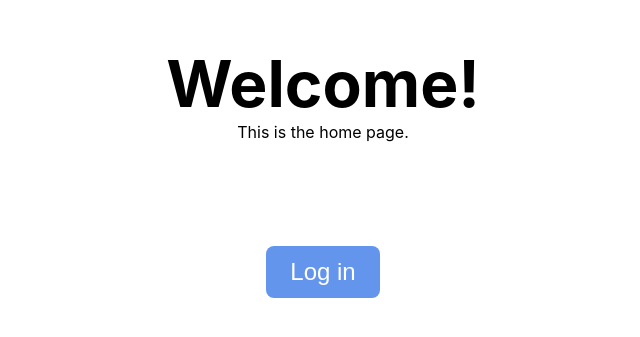
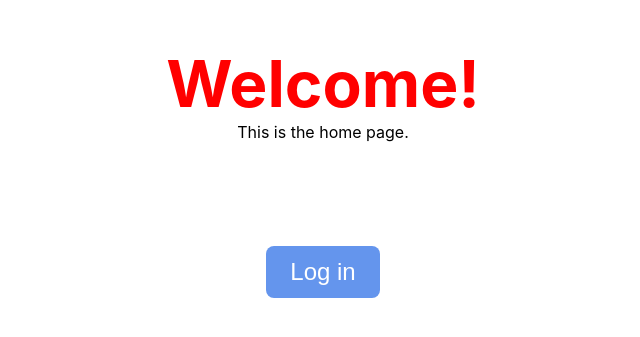
Before and after one commit to zitlallyalmazan/react-login-demo, a React (Create React App) app: page / in a window 1280 px wide. Shown: the part 177-514 px from the top of the page, without its empty margins (317-957 px from the left). Built offline with nearby package versions, Linux system fonts and the light colour scheme.

Commit message:
changed-css-styling

```diff
--- a/src/App.css
+++ b/src/App.css
@@ -11,6 +11,16 @@
   flex-direction: column;
   font-size: 64px;
   font-weight: bolder;
+  align-items: center;
+  justify-content: center;
+}
+
+.titleContainer {
+  display: flex;
+  flex-direction: column;
+  font-size: 64px;
+  font-weight: bolder;
+  color: red;
   align-items: center;
   justify-content: center;
 }
--- a/src/Pages/Exploded.js
+++ b/src/Pages/Exploded.js
@@ -14,7 +14,7 @@ const Exploded = (props) => {
       }
 
     return (
-        <div className="mainContainer">
+        <div className="lastContainer">
             <div className={'titleContainer'}>
                 <div>You Exploded!</div>
             </div>
```
